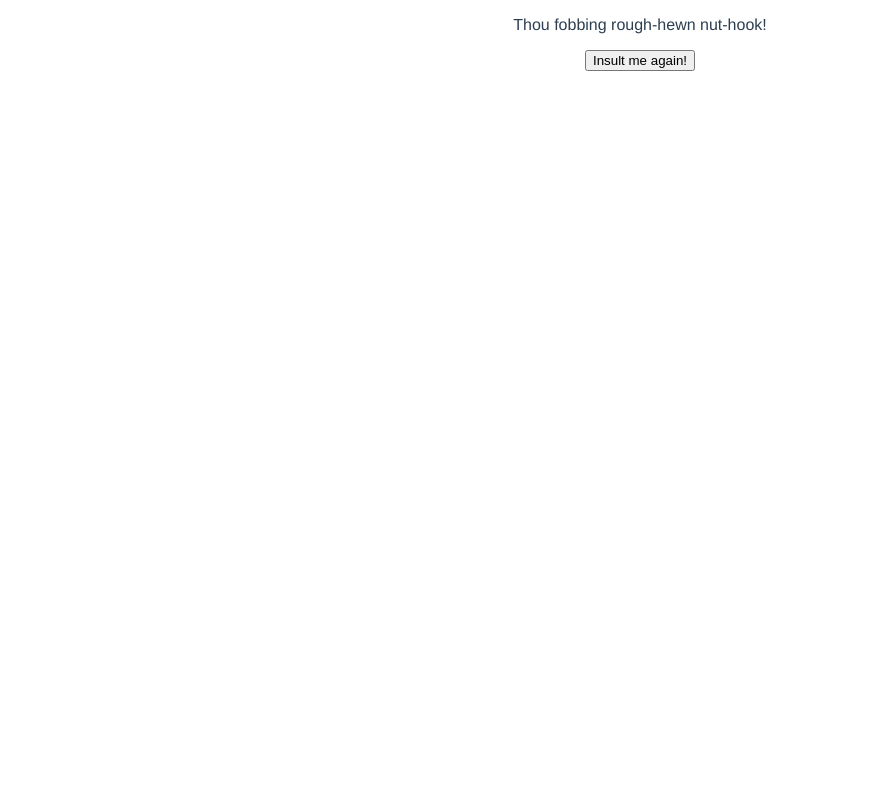
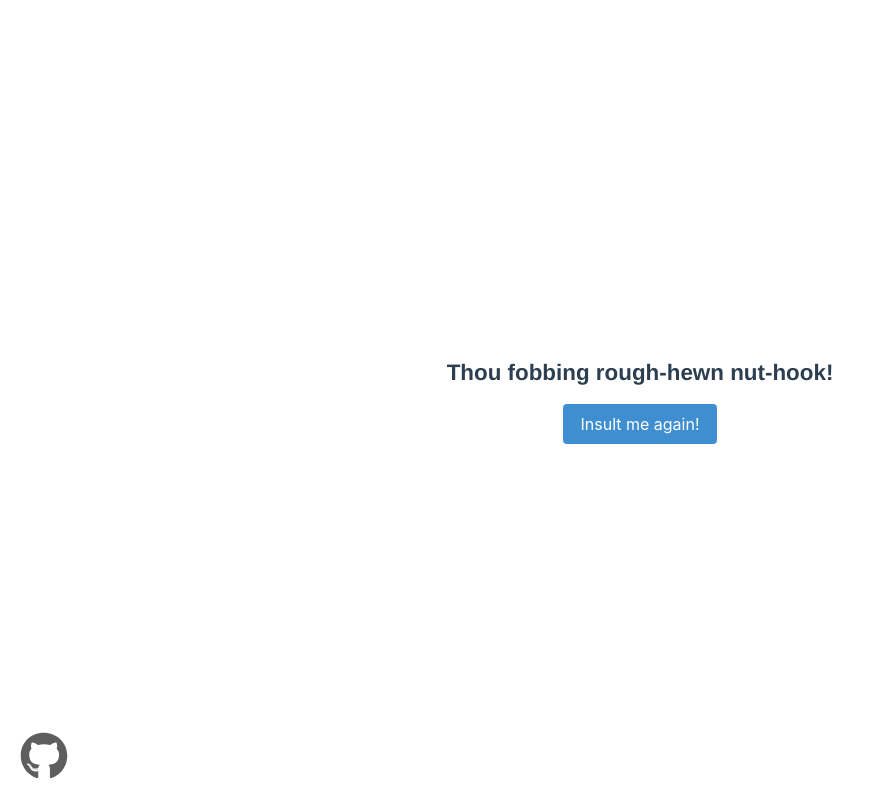
Before and after one commit to DavidBindloss/vicious-mockery, a Vue app: page / in a window 1280 px wide. Shown: the whole page, without its empty margins (0-875 px from the left). Built offline with nearby package versions, Linux system fonts and the light colour scheme.

Commit message:
Icons and themes! Oh my.

```diff
--- a/src/App.vue
+++ b/src/App.vue
@@ -1,43 +1,102 @@
 <template>
-  <div id="app">
-    <p>{{ insult }}</p>
-    <button @click.prevent="generate">Insult me again!</button>
+  <div class="container">
+    <div class="space spacer-top"></div>
+    <div id="app" class="space">
+      <p class="insult">{{ insult }}</p>
+      <button class="button is-info" @click.prevent="generate">Insult me again!</button>
+    </div>
+    <div class="space spacer-bottom">
 
+    </div>
+    <div class="icons">
+      <a href="https://github.com/DavidBindloss/vicious-mockery">
+        <font-awesome-icon :icon="['fab', 'github']" size="3x" />
+      </a>
+    </div>
   </div>
+
 </template>
 
 <script>
 import data from "./assets/data.json";
 
-let getPart = (section) => {
+let getPart = section => {
   let arr = data[`part_${section}`];
-  return arr[Math.floor((Math.random()*arr.length))];
-}
+  return arr[Math.floor(Math.random() * arr.length)];
+};
 
 export default {
-  name: 'app',
+  name: "app",
   created() {
     this.generate();
   },
   methods: {
     generate() {
-      this.insult = `Thou ${getPart('one')} ${getPart('two')} ${getPart('three')}!`;
+      this.insult = `Thou ${getPart("one")} ${getPart("two")} ${getPart(
+        "three"
+      )}!`;
     }
   },
   data() {
     return {
-      insult: ''
-    }
+      insult: ""
+    };
   }
-}
+};
 </script>
 
-<style>
+<style lang="scss">
+body,
+html {
+  height: 100%;
+}
 #app {
-  font-family: 'Avenir', Helvetica, Arial, sans-serif;
+  font-family: "Avenir", Helvetica, Arial, sans-serif;
   -webkit-font-smoothing: antialiased;
   -moz-osx-font-smoothing: grayscale;
   text-align: center;
   color: #2c3e50;
 }
+
+.container {
+  display: flex;
+  align-items: center;
+  justify-content: center;
+  height: 100%;
+  margin: 0 !important;
+  width: 100% !important;
+  max-width: 100% !important;
+  .space {
+    max-width: 50%;
+    .insult {
+      font-weight: bold;
+      font-size: 1.4rem;
+      margin-bottom: 15px;
+    }
+  }
+
+  .spacer-top {
+    align-self: flex-start;
+  }
+
+  .spacer-bottom {
+    align-self: flex-end;
+  }
+
+  .icons {
+    position: absolute;
+    left: 20px;
+    bottom: 20px;
+    a {
+      color: #5e5e5e;
+      transition: color 0.3s ease;
+      &:hover {
+        color: #363636;
+      }
+      i {
+        font-size: 2rem;
+      }
+    }
+  }
+}
 </style>
--- a/src/main.js
+++ b/src/main.js
@@ -1,5 +1,13 @@
 import Vue from 'vue'
 import App from './App.vue'
+import "bulma";
+import { library } from "@fortawesome/fontawesome-svg-core";
+import { faGithub } from "@fortawesome/free-brands-svg-icons";
+import { FontAwesomeIcon } from '@fortawesome/vue-fontawesome'
+
+library.add(faGithub);
+
+Vue.component('font-awesome-icon', FontAwesomeIcon)
 
 Vue.config.productionTip = false
 
```
Also changed, not shown: package.json (+13 -4 lines), 1 other file (tests, documents, lock files or other folders).
